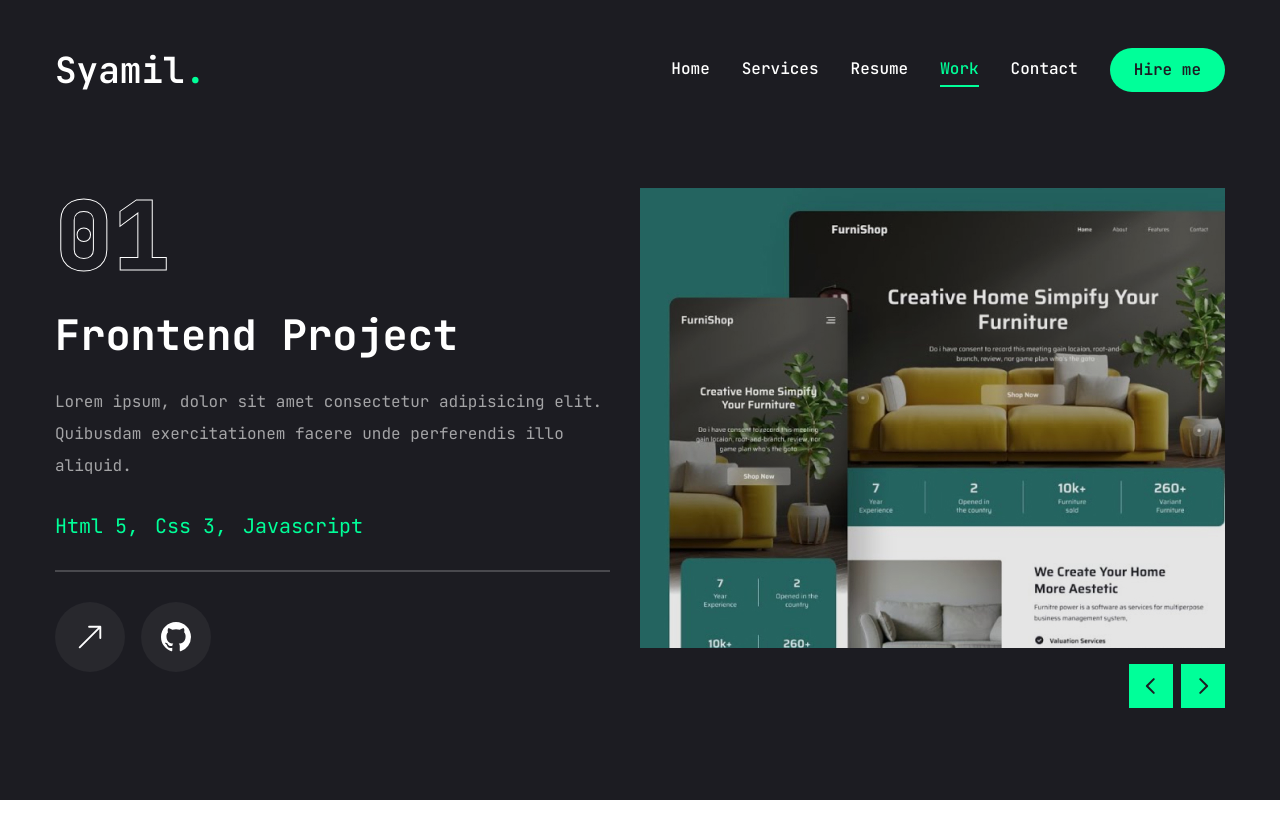
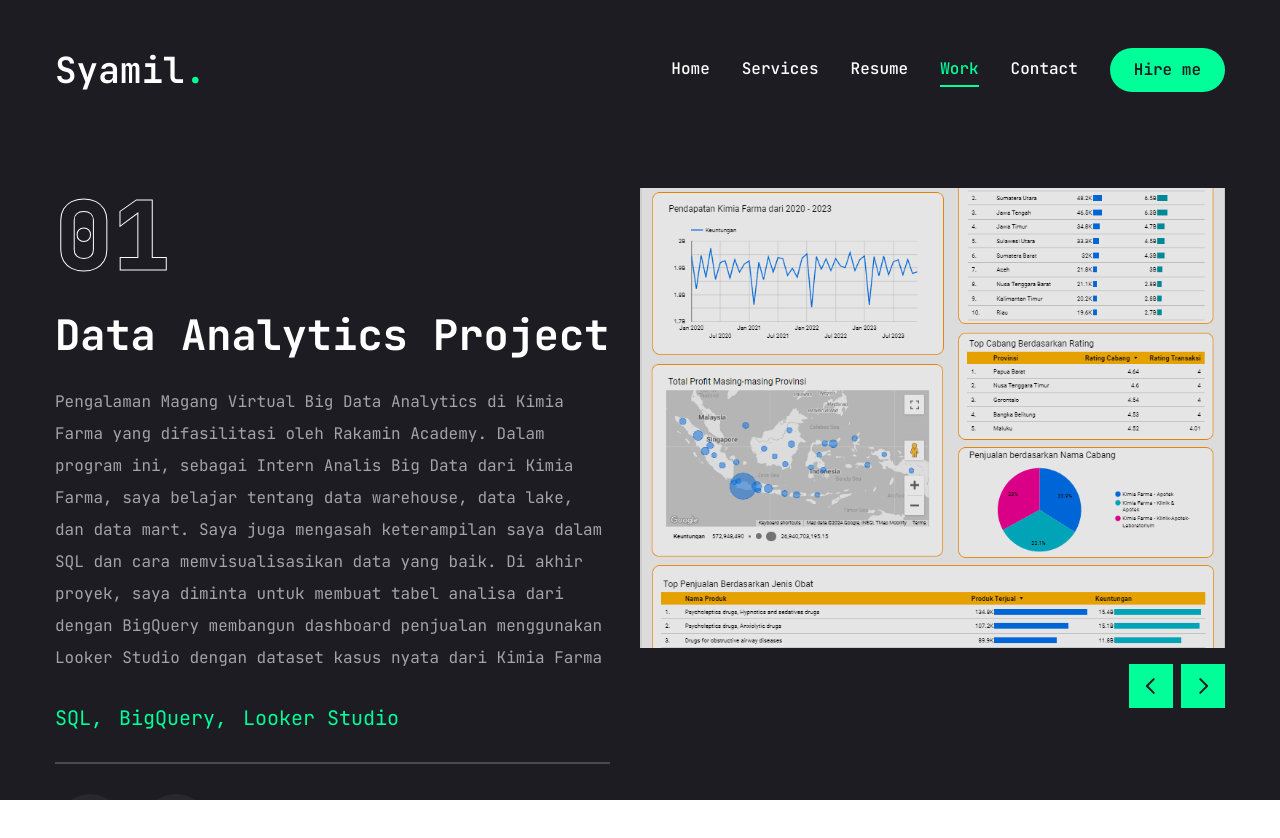
Before and after one commit to Ayyasy123/portfolio, a Next.js app: page /work in a window 1280 px wide. Shown: the top 838 px of the page. Before the commit the page ends 804 px from the top, so only its background shows below. Built offline with nearby package versions, Linux system fonts and the light colour scheme.

Commit message:
edit text

```diff
--- a/app/page.jsx
+++ b/app/page.jsx
@@ -28,8 +28,10 @@
               <span className="text-accent">Syamil Taqiyuddin Ayyasy</span>
             </h1>
             <p className="max-w-[500px] mb-9 text-white/80">
-              I excel at creating modern website and I am proficient in various
-              languages and technologies.
+              Bachelor of Informatics with experience in Web Programming and
+              Data Analytics. Possesses a strong understanding of web
+              development and database management. I am also proficient in
+              various languages and technologies.
             </p>
             {/* btn and social */}
             <div className="flex flex-col xl:flex-row items-center gap-8">
--- a/app/resume/page.jsx
+++ b/app/resume/page.jsx
@@ -19,16 +19,27 @@
   FaReact,
   FaNodeJs,
   FaFigma,
+  FaPython,
+  FaLaravel,
 } from "react-icons/fa";
 
-import { SiTailwindcss, SiNextdotjs } from "react-icons/si";
+import {
+  SiTailwindcss,
+  SiNextdotjs,
+  SiMysql,
+  SiPostgresql,
+  SiLooker,
+  SiPowerbi,
+  SiPostman,
+  SiOracle,
+} from "react-icons/si";
 
 // about data
 const about = [
   {
     title: "Web development",
     description:
-      "Lorem ipsum dolor sit, amet consectetur adipisicing elit. Ducimus voluptatum assumenda minima.",
+      "Developing websites with a focus on the backend using the Laravel framework and programming languages such as PHP and JavaScript. Experienced in integrating services with RESTful APIs and managing databases using SQL.",
     info: [
       {
         fieldName: "Name",
@@ -68,7 +79,7 @@
     icon: "/assets/resume/badge.svg",
     title: "My Experience",
     description:
-      "Lorem ipsum dolor, sit amet consectetur adipisicing elit. Culpa vero repudiandae placeat iusto voluptas nesciunt.",
+      "Experience in web development and data analytics with skills in various programming languages and data analysis tools.",
     items: [
       {
         company: "Rakamin x Kimia Farma",
@@ -90,21 +101,6 @@
         position: "Machine Learning",
         duration: "January 2023 - Desember 2023",
       },
-      {
-        company: "Central AI",
-        position: "Machine Learning",
-        duration: "January 2023 - Desember 2023",
-      },
-      {
-        company: "Central AI",
-        position: "Machine Learning",
-        duration: "January 2023 - Desember 2023",
-      },
-      {
-        company: "Central AI",
-        position: "Machine Learning",
-        duration: "January 2023 - Desember 2023",
-      },
     ],
   },
 ];
@@ -115,7 +111,7 @@
     icon: "/assets/resume/cap.svg",
     title: "My Education",
     description:
-      "Lorem ipsum dolor, sit amet consectetur adipisicing elit. Culpa vero repudiandae placeat iusto voluptas nesciunt.",
+      "Educational background in Informatics Engineering and various certifications in web development and data analytics.",
     items: [
       {
         institution: "Udemy",
@@ -124,12 +120,17 @@
       },
       {
         institution: "Datacamp",
-        degree: "The Complete 2024 Web Development Bootcamp",
+        degree: "SQL Associate Certification",
         duration: "2024",
       },
       {
         institution: "Universitas Pembangunan Nasional Veteran Jakarta",
-        degree: "The Complete 2024 Web Development Bootcamp",
+        degree: "Teknik Informatika",
+        duration: "2019 - 2023",
+      },
+      {
+        institution: "Dicoding",
+        degree: "Machine Learning dan Frontend",
         duration: "2019 - 2023",
       },
     ],
@@ -141,7 +142,7 @@
   {
     title: "My Skills",
     description:
-      "Lorem ipsum dolor, sit amet consectetur adipisicing elit. Culpa vero repudiandae placeat iusto voluptas nesciunt.",
+      "Skills in web development, data analysis, and data visualization using various programming languages and tools.",
     skillList: [
       {
         icon: <FaHtml5 />,
@@ -163,13 +164,45 @@
         icon: <FaNodeJs />,
         name: "node.js",
       },
+      // {
+      //   icon: <SiNextdotjs />,
+      //   name: "next.js",
+      // },
       {
-        icon: <SiNextdotjs />,
-        name: "next.js",
+        icon: <FaLaravel />,
+        name: "laravel",
+      },
+      // {
+      //   icon: <SiTailwindcss />,
+      //   name: "tailwind.css",
+      // },
+      {
+        icon: <SiPostman />,
+        name: "postman",
       },
       {
-        icon: <SiTailwindcss />,
-        name: "tailwind.css",
+        icon: <FaPython />,
+        name: "python",
+      },
+      {
+        icon: <SiMysql />,
+        name: "mySQL",
+      },
+      {
+        icon: <SiPostgresql />,
+        name: "postgresql",
+      },
+      {
+        icon: <SiOracle />,
+        name: "oracle",
+      },
+      {
+        icon: <SiLooker />,
+        name: "looker studio",
+      },
+      {
+        icon: <SiPowerbi />,
+        name: "power BI",
       },
       {
         icon: <FaFigma />,
@@ -306,7 +339,7 @@
                 <p className="max-w-[600px] text-white/60 mx-auto xl:mx-0">
                   {about[0].description}
                 </p>
-                <ul className="grid grid-cols-1 xl:grid-cols-2 gap-y-6 max-w-[620px]">
+                <ul className="grid grid-cols-1 xl:grid-cols-2 gap-y-6 max-w-[620px] mx-auto">
                   {about[0].info.map((item, index) => {
                     return (
                       <li
--- a/app/services/page.jsx
+++ b/app/services/page.jsx
@@ -9,23 +9,23 @@
     num: "01",
     title: "Web development",
     description:
-      "Lorem ipsum dolor sit, amet consectetur adipisicing elit. Ducimus voluptatum assumenda minima.",
+      "Pengembangan situs web khususnya di bagian Backend menggunakan framework Laravel dan bahasa pemrograman seperti PHP dan JavaScript. Berpengalaman dalam integrasi layanan dengan RESTful API dan pengelolaan basis data menggunakan SQL.",
     href: "",
   },
   {
     num: "02",
     title: "Data Analytics",
     description:
-      "Lorem ipsum dolor sit, amet consectetur adipisicing elit. Ducimus voluptatum assumenda minima.",
+      "Analisis data menggunakan SQL untuk ekstraksi data dan Python untuk analisis lanjutan. Terampil merancang dashboard interaktif dengan Looker Studio untuk visualisasi data dan menghasilkan laporan detail untuk mendukung rekomendasi strategis.",
     href: "",
   },
-  {
-    num: "03",
-    title: "UI/UX Design",
-    description:
-      "Lorem ipsum dolor sit, amet consectetur adipisicing elit. Ducimus voluptatum assumenda minima.",
-    href: "",
-  },
+  // {
+  //   num: "03",
+  //   title: "UI/UX Design",
+  //   description:
+  //     "Desain antarmuka pengguna (UI) dan pengalaman pengguna (UX) yang fokus pada pengembangan fitur front-end menggunakan framework seperti Chakra UI, serta peningkatan performa dan keamanan sistem.",
+  //   href: "",
+  // },
 ];
 
 const Services = () => {
--- a/app/work/page.jsx
+++ b/app/work/page.jsx
@@ -21,45 +21,46 @@
 const projects = [
   {
     num: "01",
-    category: "frontend",
-    title: "project 1",
+    category: "Data Analytics",
+    title: "Sales Report Dasboard Kimia Farma​",
     description:
-      "Lorem ipsum, dolor sit amet consectetur adipisicing elit. Quibusdam exercitationem facere unde perferendis illo aliquid.",
+      "Pengalaman Magang Virtual Big Data Analytics di Kimia Farma yang difasilitasi oleh Rakamin Academy. Dalam program ini, sebagai Intern Analis Big Data dari Kimia Farma, saya belajar tentang data warehouse, data lake, dan data mart. Saya juga mengasah keterampilan saya dalam SQL dan cara memvisualisasikan data yang baik. Di akhir proyek, saya diminta untuk membuat tabel analisa dari dengan BigQuery membangun dashboard penjualan menggunakan Looker Studio dengan dataset kasus nyata dari Kimia Farma",
     stack: [
       {
-        name: "Html 5",
+        name: "SQL",
       },
       {
-        name: "Css 3",
+        name: "BigQuery",
       },
       {
-        name: "Javascript",
+        name: "Looker Studio",
       },
     ],
-    image: "/assets/work/thumb1.png",
-    live: "",
-    github: "",
+    image: "/assets/work/dashboard.png",
+    live: "https://lookerstudio.google.com/reporting/58feb65d-29de-4c33-9c7d-7df3ced5b5e9",
+    github: "https://github.com/Ayyasy123/rakamin-kf-big-data-analylitcs",
   },
   {
     num: "02",
-    category: "frontend",
-    title: "project 2",
+    category: "Web Development",
+    title: "EMIS API Management",
     description:
-      "Lorem ipsum, dolor sit amet consectetur adipisicing elit. Quibusdam exercitationem facere unde perferendis illo aliquid.",
+      "EMIS (Education Management Information System) API Management adalah sistem yang dirancang untuk mengelola dan mengatur data pendidikan yang digunakan oleh Kementrian Agama. Sistem ini memungkinkan pengumpulan, pengolahan, dan distribusi data pendidikan secara efisien dan terintegrasi melalui API (Application Programming Interface).",
     stack: [
       {
-        name: "Next.js",
+        name: "Laravel",
       },
       {
-        name: "Tailwind.css",
+        name: "React.js",
       },
       {
-        name: "Node.js",
+        name: "SQL",
       },
     ],
     image: "/assets/work/thumb2.png",
-    live: "",
+    live: "https://emis.kemenag.go.id/",
     github: "",
+    // caption: "* Project tidak memiliki link maupun github, bisa dilihat langsung",
   },
   {
     num: "03",
@@ -159,6 +160,7 @@
                     </Tooltip>
                   </TooltipProvider>
                 </Link>
+                {/* <p>{project.caption}</p> */}
               </div>
             </div>
           </div>
--- a/components/Photo.jsx
+++ b/components/Photo.jsx
@@ -23,7 +23,7 @@
           className="w-[298px] h-[298px] xl:w-[498px] xl:h-[498px] mix-blend-lighten absolute"
         >
           <Image
-            src="/assets/photo.png"
+            src="/assets/photo-profile.png"
             priority
             quality={100}
             fill
```
Also changed, not shown: public/assets/photo_profile.png (added), public/assets/work/dashboard.png (added).
